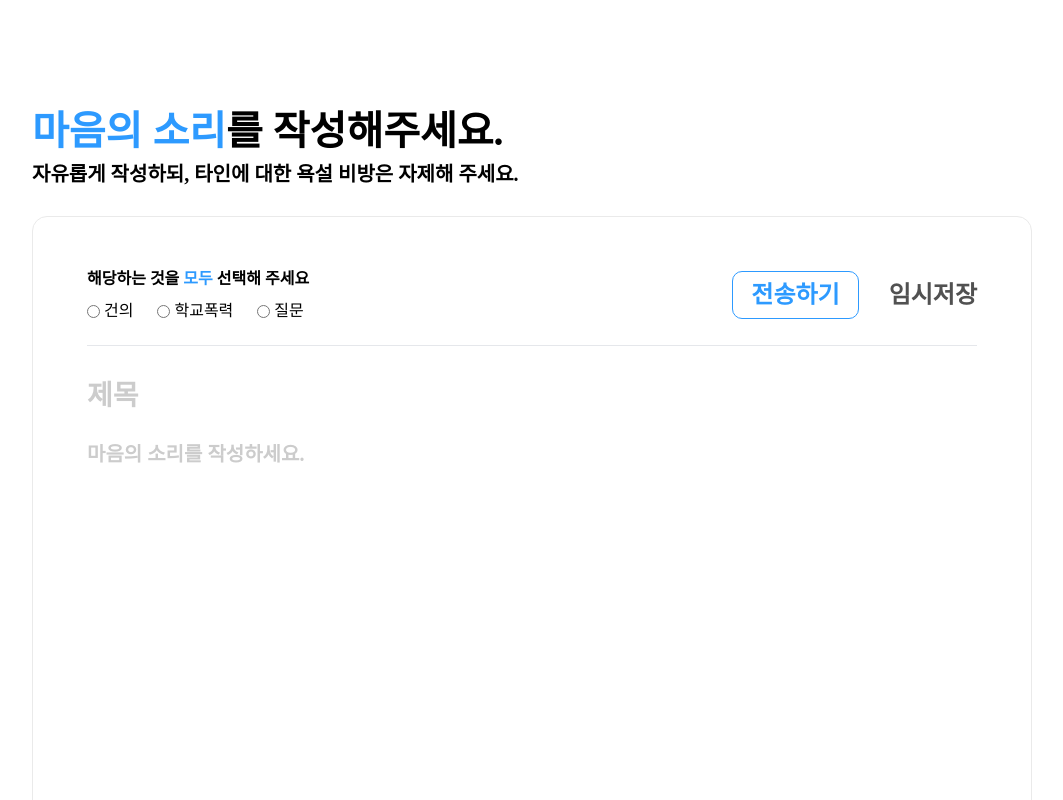
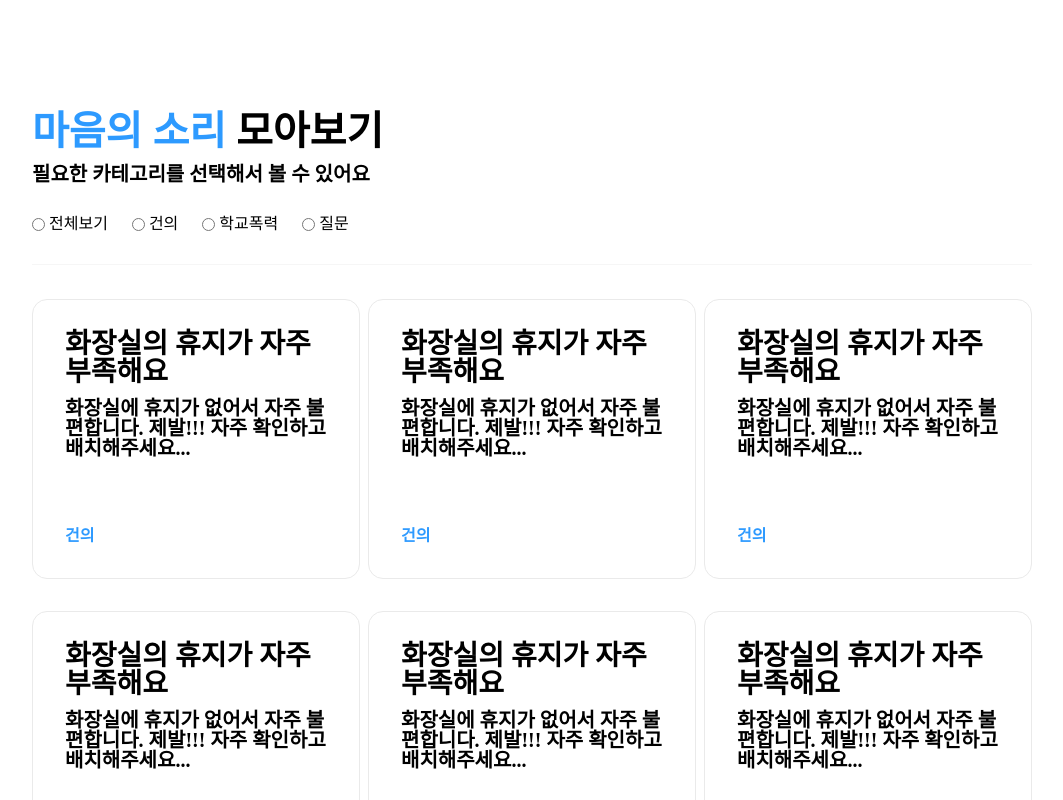
Before and after one commit to HyperThirteen/Frontend, a React (Vite) app: page / in a window 1280 px wide. Shown: the top 800 px of the page, without its empty margins (108-1171 px from the left). Built offline with nearby package versions, Linux system fonts and the light colour scheme.

Commit message:
feat: 마음의 소리 모아보기 페이지 퍼블리싱

```diff
--- a/src/App.tsx
+++ b/src/App.tsx
@@ -9,7 +9,7 @@ function App() {
   // const { data, isLoading } = useAuthQuery();
 
   const [data] = useState({
-    role: "STUDENT",
+    role: "PRINCIPAL",
   });
   const [isLoading] = useState(false);
 
@@ -26,9 +26,9 @@ function App() {
       <Route path="/login" element={<LoginPage />} />
       {data.role === "STUDENT" ? (
         <Route path="/" element={<PostPage />} />
-      ) : (
+      ) : data.role === "PRINCIPAL" ? (
         <Route path="/" element={<ListPage />} />
-      )}
+      ) : null}
     </Routes>
   );
 }
--- a/src/pages/ListPage.tsx
+++ b/src/pages/ListPage.tsx
@@ -1,5 +1,175 @@
+import CategoryRadio from "../components/CategoryRadio";
+
+const dataList = [
+  {
+    id: 1,
+    title: "화장실의 휴지가 자주 부족해요",
+    contents:
+      "화장실에 휴지가 없어서 자주 불편합니다. 제발!!! 자주 확인하고 배치해주세요...",
+    category: "건의",
+  },
+  {
+    id: 2,
+    title: "화장실의 휴지가 자주 부족해요",
+    contents:
+      "화장실에 휴지가 없어서 자주 불편합니다. 제발!!! 자주 확인하고 배치해주세요...",
+    category: "건의",
+  },
+  {
+    id: 3,
+    title: "화장실의 휴지가 자주 부족해요",
+    contents:
+      "화장실에 휴지가 없어서 자주 불편합니다. 제발!!! 자주 확인하고 배치해주세요...",
+    category: "건의",
+  },
+  {
+    id: 4,
+    title: "화장실의 휴지가 자주 부족해요",
+    contents:
+      "화장실에 휴지가 없어서 자주 불편합니다. 제발!!! 자주 확인하고 배치해주세요...",
+    category: "건의",
+  },
+  {
+    id: 5,
+    title: "화장실의 휴지가 자주 부족해요",
+    contents:
+      "화장실에 휴지가 없어서 자주 불편합니다. 제발!!! 자주 확인하고 배치해주세요...",
+    category: "건의",
+  },
+  {
+    id: 6,
+    title: "화장실의 휴지가 자주 부족해요",
+    contents:
+      "화장실에 휴지가 없어서 자주 불편합니다. 제발!!! 자주 확인하고 배치해주세요...",
+    category: "건의",
+  },
+  {
+    id: 7,
+    title: "화장실의 휴지가 자주 부족해요",
+    contents:
+      "화장실에 휴지가 없어서 자주 불편합니다. 제발!!! 자주 확인하고 배치해주세요...",
+    category: "건의",
+  },
+  {
+    id: 8,
+    title: "화장실의 휴지가 자주 부족해요",
+    contents:
+      "화장실에 휴지가 없어서 자주 불편합니다. 제발!!! 자주 확인하고 배치해주세요...",
+    category: "건의",
+  },
+  {
+    id: 9,
+    title: "화장실의 휴지가 자주 부족해요",
+    contents:
+      "화장실에 휴지가 없어서 자주 불편합니다. 제발!!! 자주 확인하고 배치해주세요...",
+    category: "건의",
+  },
+  {
+    id: 10,
+    title: "화장실의 휴지가 자주 부족해요0",
+    contents:
+      "화장실에 휴지가 없어서 자주 불편합니다. 제발!!! 자주 확인하고 배치해주세요...0",
+    category: "건의",
+  },
+  {
+    id: 11,
+    title: "화장실의 휴지가 자주 부족해요1",
+    contents:
+      "화장실에 휴지가 없어서 자주 불편합니다. 제발!!! 자주 확인하고 배치해주세요...1",
+    category: "건의",
+  },
+  {
+    id: 12,
+    title: "화장실의 휴지가 자주 부족해요2",
+    contents:
+      "화장실에 휴지가 없어서 자주 불편합니다. 제발!!! 자주 확인하고 배치해주세요...2",
+    category: "건의",
+  },
+  {
+    id: 13,
+    title: "화장실의 휴지가 자주 부족해요3",
+    contents:
+      "화장실에 휴지가 없어서 자주 불편합니다. 제발!!! 자주 확인하고 배치해주세요...3",
+    category: "건의",
+  },
+  {
+    id: 14,
+    title: "화장실의 휴지가 자주 부족해요4",
+    contents:
+      "화장실에 휴지가 없어서 자주 불편합니다. 제발!!! 자주 확인하고 배치해주세요...4",
+    category: "건의",
+  },
+  {
+    id: 15,
+    title: "화장실의 휴지가 자주 부족해요5",
+    contents:
+      "화장실에 휴지가 없어서 자주 불편합니다. 제발!!! 자주 확인하고 배치해주세요...5",
+    category: "건의",
+  },
+  {
+    id: 16,
+    title: "화장실의 휴지가 자주 부족해요6",
+    contents:
+      "화장실에 휴지가 없어서 자주 불편합니다. 제발!!! 자주 확인하고 배치해주세요...6",
+    category: "건의",
+  },
+  {
+    id: 17,
+    title: "화장실의 휴지가 자주 부족해요7",
+    contents:
+      "화장실에 휴지가 없어서 자주 불편합니다. 제발!!! 자주 확인하고 배치해주세요...7",
+    category: "건의",
+  },
+  {
+    id: 18,
+    title: "화장실의 휴지가 자주 부족해요8",
+    contents:
+      "화장실에 휴지가 없어서 자주 불편합니다. 제발!!! 자주 확인하고 배치해주세요...7",
+    category: "건의",
+  },
+];
+
 const ListPage = () => {
-  return <div></div>;
+  return (
+    <div className="overflow-auto">
+      <div className="mx-auto max-w-[1000px] w-full mt-28">
+        <p className="text-[40px] font-semibold">
+          <span className="text-[#2D9AFF]">마음의 소리</span> 모아보기
+        </p>
+        <p className="text-[20px] font-semibold mt-3">
+          필요한 카테고리를 선택해서 볼 수 있어요
+        </p>
+        <div className="flex gap-6 mt-8">
+          <CategoryRadio label="전체보기" />
+          <CategoryRadio label="건의" />
+          <CategoryRadio label="학교폭력" />
+          <CategoryRadio label="질문" />
+        </div>
+
+        <hr className="bg-[#F6F6F6] h-[1px] border-0 mt-[32px]" />
+
+        <div className="grid grid-cols-3 gap-x-2 gap-y-8 mt-[34px]">
+          {dataList.map((item) => (
+            <div
+              key={item.id}
+              className="bg-white border-solid border-[#EAEAEA] border-[1.5px] rounded-[15px]
+                py-[30px] px-8 flex flex-col justify-between h-[280px] cursor-pointer"
+            >
+              <div>
+                <p className="text-[28px] font-semibold">{item.title}</p>
+                <p className="text-[20px] font-semibold mt-3">
+                  {item.contents}
+                </p>
+              </div>
+              <p className="text-[#2D9AFF] text-base font-semibold">
+                {item.category}
+              </p>
+            </div>
+          ))}
+        </div>
+      </div>
+    </div>
+  );
 };
 
 export default ListPage;
--- a/src/pages/PostPage.tsx
+++ b/src/pages/PostPage.tsx
@@ -45,7 +45,7 @@ const PostPage = () => {
             </div>
           </div>
 
-          <hr className="bg-[#EAEAEA] mt-[26px]" />
+          <hr className="bg-[#EAEAEA] h-[1px] border-0 mt-[26px]" />
 
           <input
             className="mt-[34px] text-[28px] font-semibold placeholder:text-[#CCCCCC] w-full"
```
